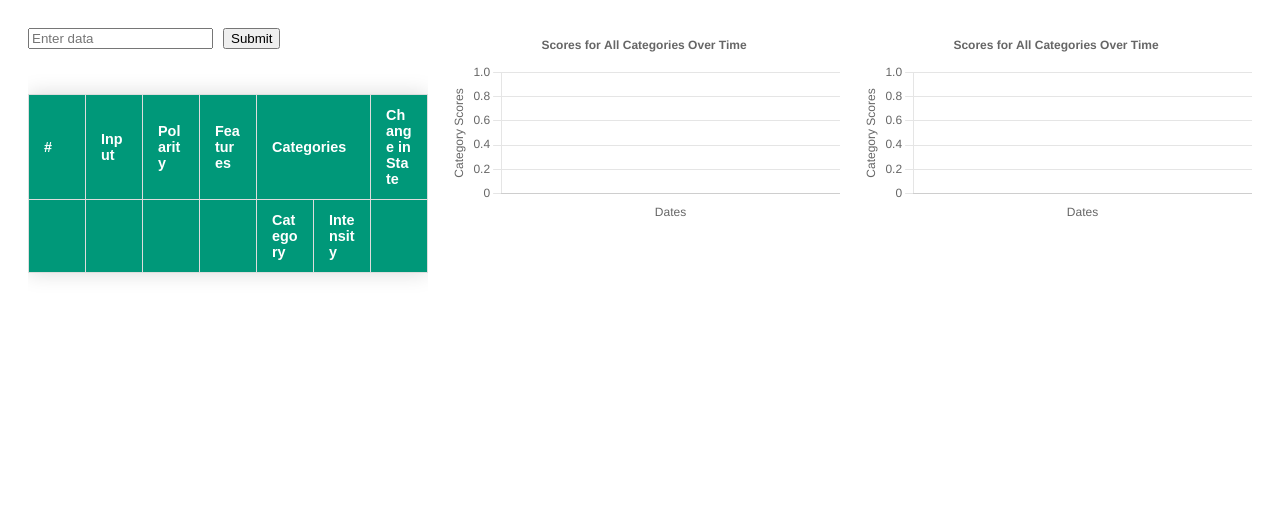
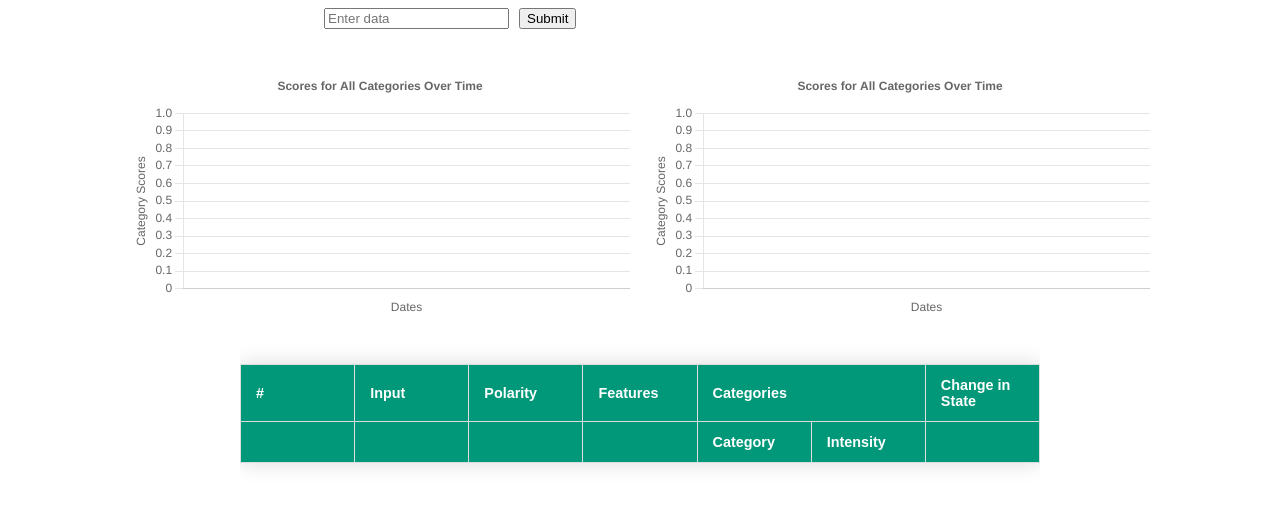
Before and after one commit to how2kritin/debangan-et-al-website-deployment-fork, a React (Vite) app in the folder frontend/: page / in a window 1280 px wide. Shown: the top 506 px of the page. Built offline with nearby package versions, Linux system fonts and the light colour scheme.

Commit message:
fix: resize layout

```diff
--- a/frontend/src/App.tsx
+++ b/frontend/src/App.tsx
@@ -158,25 +158,22 @@ const App: React.FC = () => {
     }))
   }));
 
-
-
   return (
     <div className="app-container">
       <div className="input-section">
-        <InputForm onSubmit={handleInputSubmit} />
+            <InputForm onSubmit={handleInputSubmit} />
+      </div>
+      <div className="plots-container">
+        <div className="plot">
+          <LineChart dates={dates} plots={firstPlots} />
+        </div>
+        <div className="plot">
+          <LineChart dates={dates} plots={sleepQuality} />
+        </div>
+      </div>
+
+      <div className="data-table-container">
         <DataTable data={data} />
-      </div>
-      <div className="chart-section">
-        <LineChart
-          dates={dates}
-          plots={firstPlots}
-        />
-      </div>
-      <div className="chart-section" id="sleep-quality">
-        <LineChart
-          dates={dates}
-          plots={sleepQuality}
-        />
       </div>
     </div>
   );
--- a/frontend/src/styles.css
+++ b/frontend/src/styles.css
@@ -1,8 +1,8 @@
 .app-container {
   display: flex;
-  height: 100vh;
-  padding: 20px;
-  gap: 20px;
+  flex-direction: column;
+  align-items: center;
+  gap: 20px; /* Space between components */
 }
 
 .input-section {
@@ -61,3 +61,21 @@
 .data-table tbody tr:last-of-type {
   border-bottom: 2px solid #009879;
 }
+
+.plots-container {
+  display: flex;
+  justify-content: center;
+  gap: 20px; /* Space between the two plots */
+  width: 100%;
+}
+
+.plot {
+  flex: 1;
+  max-width: 500px; /* Adjust as needed for plot width */
+}
+
+.data-table-container {
+  width: 100%;
+  max-width: 800px; /* Adjust as needed for table width */
+  overflow-x: auto; /* Enables horizontal scrolling if the table overflows */
+}
```
